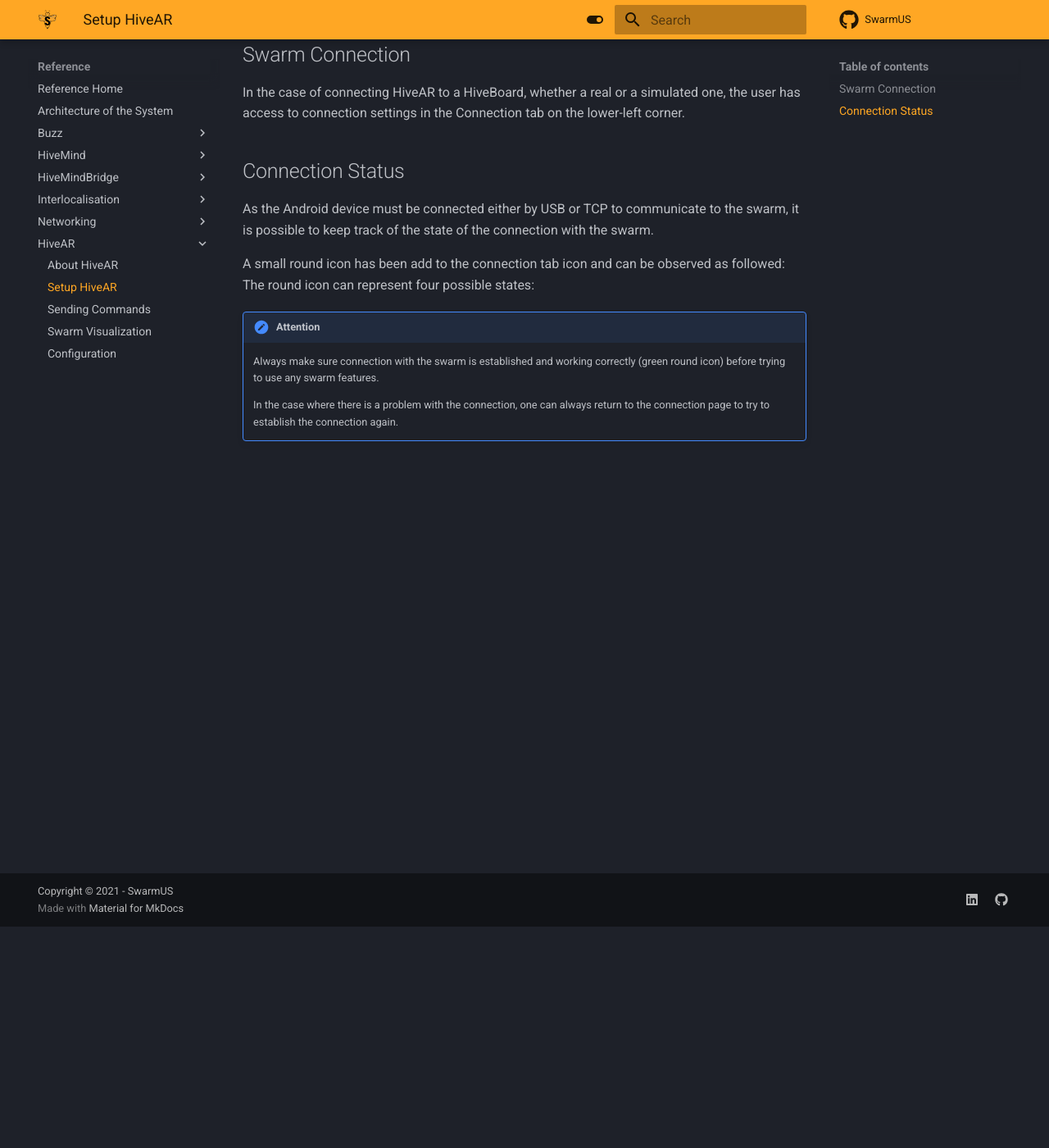
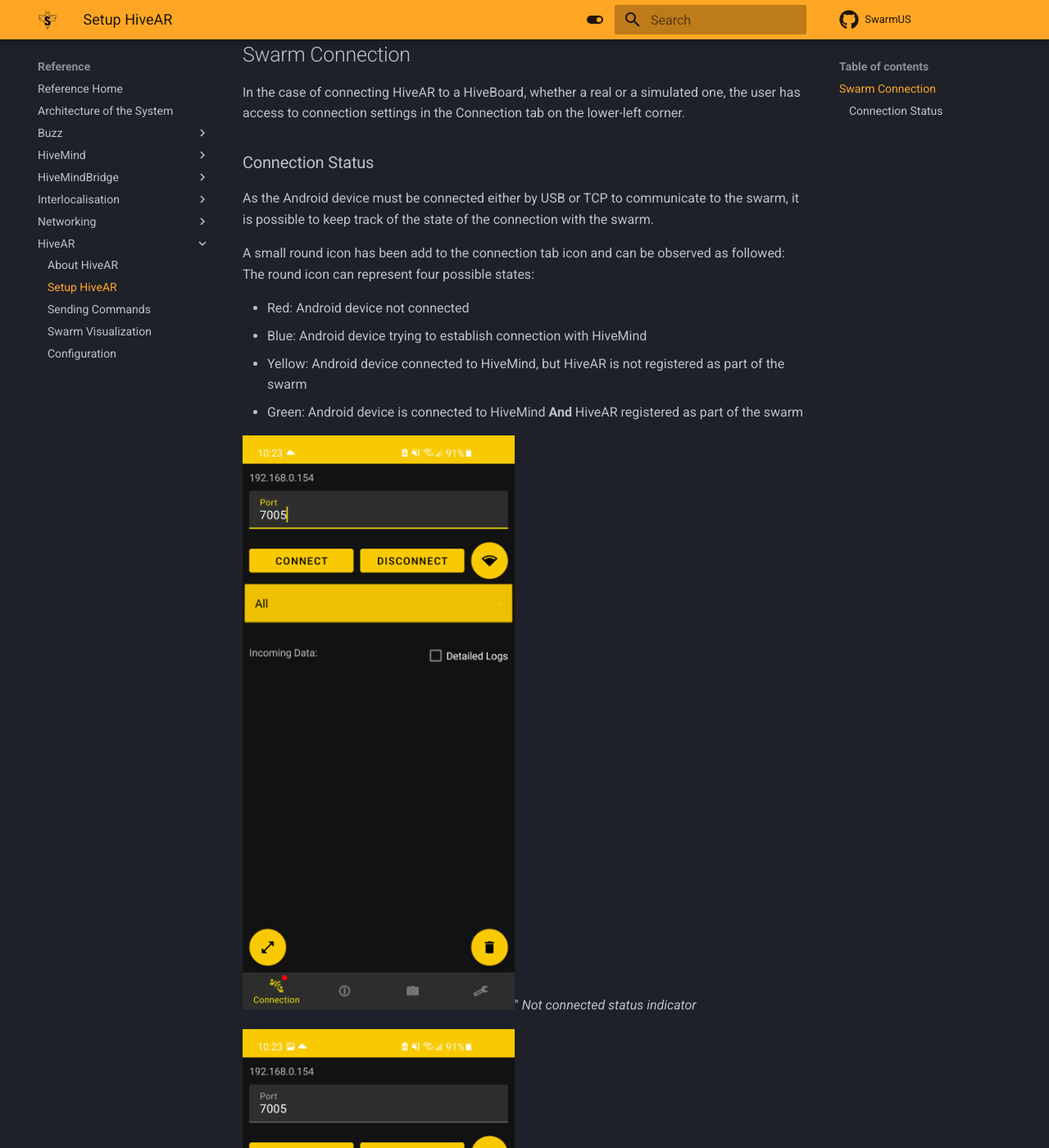
Before and after one commit to SwarmUS/SwarmUS-doc, an MkDocs documentation site: the page built from docs/sections/reference/HiveAR/hivear-setup.md, in a window 1280 px wide and 1400 px high, scrolled down 270 px. Shown: the whole window at 82% size. Built offline with MkDocs 1.6.1 and Material for MkDocs 9.7.7, drawn with Linux system fonts in a browser that asks for light colours; some of the changed text lies outside the part shown.

Commit message:
Added some screenshot

```diff
--- a/docs/sections/reference/HiveAR/hivear-setup.md
+++ b/docs/sections/reference/HiveAR/hivear-setup.md
@@ -5,14 +5,28 @@
 
 ## Swarm Connection
 In the case of connecting HiveAR to a HiveBoard, whether a real or a simulated one, the user has access to connection settings in the Connection tab on the lower-left corner.
-<!-- insert picture(s)-->
 
-## Connection Status
+### Connection Status
 As the Android device must be connected either by USB or TCP to communicate to the swarm, it is possible to keep track of the state of the connection with the swarm.
 
 A small round icon has been add to the connection tab icon and can be observed as followed:
 The round icon can represent four possible states:
-<!-- Add picture with connection state dot with every color possible-->
+
+- Red: Android device not connected
+- Blue: Android device trying to establish connection with HiveMind
+- Yellow: Android device connected to HiveMind, but HiveAR is not registered as part of the swarm
+- Green: Android device is connected to HiveMind **And** HiveAR registered as part of the swarm
+
+![Connection not connected](img/connection_tab_not_connected.jpg){: style="height:700px"}"
+*Not connected status indicator*
+
+![Connection connecting](img/connection_tab_connecting.jpg){: style="height:700px"}"
+*Connecting to HiveMind status indicator*
+
+<!-- missing yellow state-->
+
+![Connection connected](img/connection_tab_connected_logs.jpg){: style="height:700px"}"
+*Connected indicator with logs*
 
 !!! Attention
     Always make sure connection with the swarm is established and working correctly (green round icon) before trying to use any swarm features.
```
Also changed, not shown: docs/sections/reference/HiveAR/hivear-commands.md (+7 -2 lines), docs/sections/reference/HiveAR/hivear-visualization.md (+4 -0 lines), docs/sections/reference/HiveAR/img/ar_tab_robot_command.jpg (added), docs/sections/reference/HiveAR/img/commands_tab_agent_details.jpg (added), docs/sections/reference/HiveAR/img/commands_tab_agent_list.jpg (added), docs/sections/reference/HiveAR/img/connection_tab_connected_logs.jpg (added), docs/sections/reference/HiveAR/img/connection_tab_connecting.jpg (added), docs/sections/reference/HiveAR/img/connection_tab_not_connected.jpg (added), docs/sections/reference/HiveAR/img/settings_tab_april_tags.jpg (added), docs/sections/reference/HiveAR/img/settings_tab_board_network.jpg (added).
